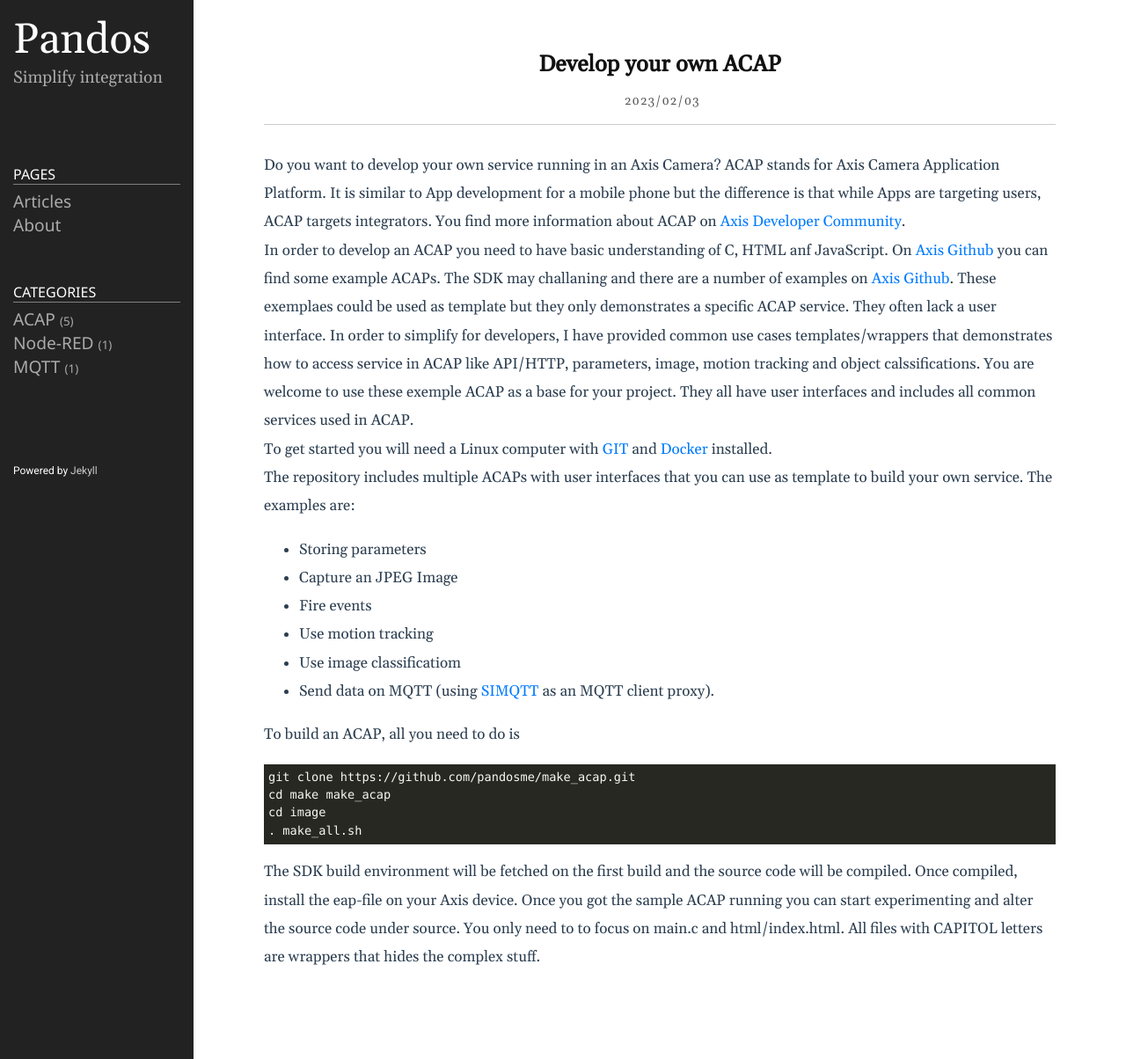
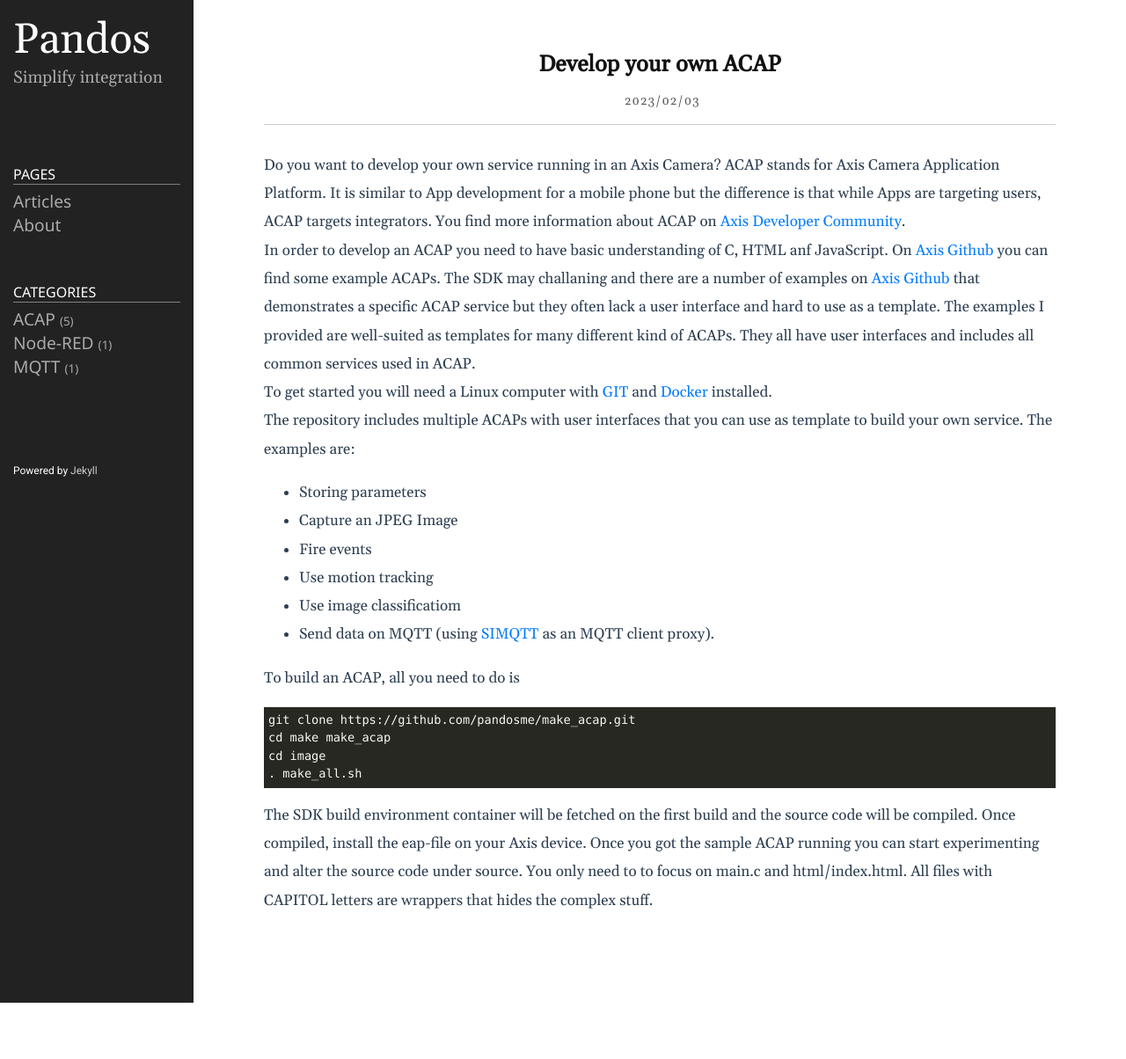
Before and after one commit to pandosme/pandosme.github.io, a Jekyll site: the page built from docs/_posts/2023-02-04-ACAP-Development.md, in a window 1280 px wide. Shown: the whole page at 88% size. Built offline with Jekyll 4.4.1, drawn with Linux system fonts in a browser that asks for light colours; after the commit the page ends 1140 px from its top, so only the background shows below that.

Commit message:
Update 2023-02-04-ACAP-Development.md

````diff
--- a/docs/_posts/2023-02-04-ACAP-Development.md
+++ b/docs/_posts/2023-02-04-ACAP-Development.md
@@ -6,7 +6,7 @@ categories: [ACAP]
 ---
 Do you want to develop your own service running in an Axis Camera?  ACAP stands for Axis Camera Application Platform.  It is similar to App development for a mobile phone but the difference is that while Apps are targeting users,  ACAP targets integrators. You find more information about ACAP on [Axis Developer Community](https://www.axis.com/developer-community/acap).
 
-In order to develop an ACAP you need to have basic understanding of C, HTML anf JavaScript.   On [Axis Github](https://github.com/AxisCommunications/acap3-examples) you can find some example ACAPs. The SDK may challaning and there are a number of examples on [Axis Github](https://github.com/AxisCommunications/acap3-examples).  These exemplaes could be used as template but they only demonstrates a specific ACAP service.  They often lack a user interface.  In order to simplify for developers, I have provided common use cases templates/wrappers that demonstrates how to access service in ACAP like API/HTTP, parameters, image, motion tracking and object calssifications.  You are welcome to use these exemple ACAP as a base for your project.  They all have user interfaces and includes all common services used in ACAP.
+In order to develop an ACAP you need to have basic understanding of C, HTML anf JavaScript.   On [Axis Github](https://github.com/AxisCommunications/acap3-examples) you can find some example ACAPs. The SDK may challaning and there are a number of examples on [Axis Github](https://github.com/AxisCommunications/acap3-examples) that demonstrates a specific ACAP service but they often lack a user interface and hard to use as a template.  The examples I provided are well-suited as templates for many different kind of ACAPs. They all have user interfaces and includes all common services used in ACAP.
 
 To get started you will need a Linux computer with [GIT](https://git-scm.com/book/en/v2/Getting-Started-Installing-Git) and [Docker](https://docs.docker.com/engine/install/) installed.
 
@@ -26,4 +26,4 @@ cd make make_acap
 cd image
 . make_all.sh
 ```
-The SDK build environment will be fetched on the first build and the source code will be compiled.  Once compiled, install the eap-file on your Axis device.  Once you got the sample ACAP running you can start experimenting and alter the source code under source.  You only need to to focus on main.c and html/index.html.  All files with CAPITOL letters are wrappers that hides the complex stuff.
+The SDK build environment container will be fetched on the first build and the source code will be compiled.  Once compiled, install the eap-file on your Axis device.  Once you got the sample ACAP running you can start experimenting and alter the source code under source.  You only need to to focus on main.c and html/index.html.  All files with CAPITOL letters are wrappers that hides the complex stuff.
````
